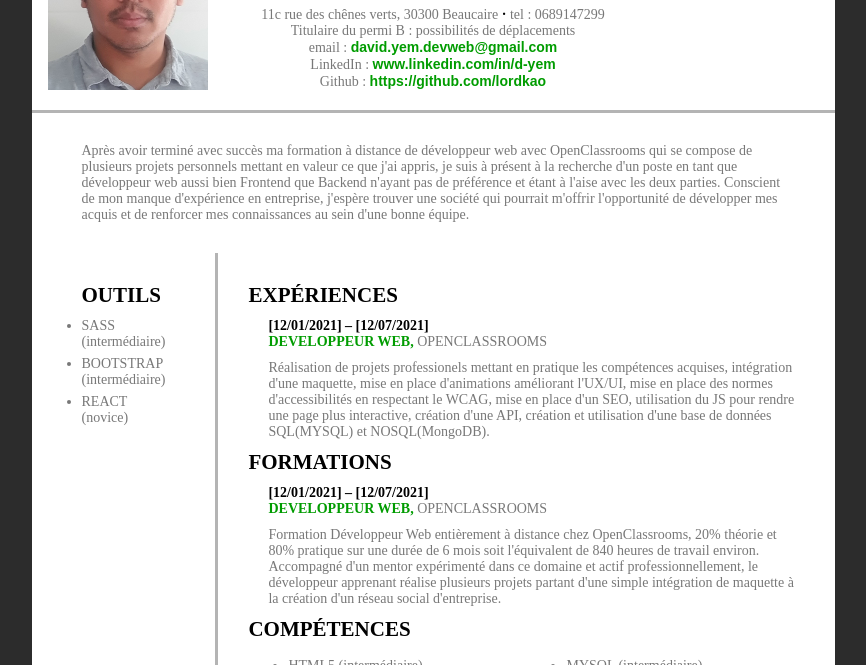
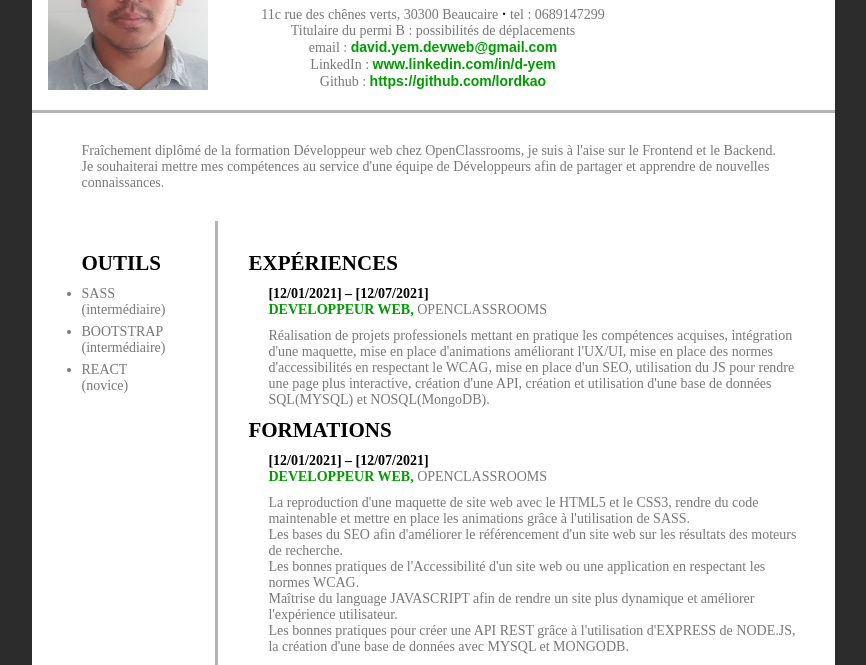
Before and after one commit to lordkao/CV_David_Yem, a plain HTML site: page index.html in a window 1280 px wide. Shown: the part 135-800 px from the top of the page, without its empty margins (207-1073 px from the left). Drawn offline with Linux system fonts and the light colour scheme.

Commit message:
modification text formation

```diff
--- a/index.html
+++ b/index.html
@@ -26,12 +26,8 @@
             </div>
         </header>
         <p id="presentation">
-            Après avoir terminé avec succès ma formation à distance de développeur web avec OpenClassrooms
-            qui se compose de plusieurs projets personnels mettant en valeur ce que j'ai appris, je suis à présent
-            à la recherche d'un poste en tant que développeur web aussi bien Frontend que Backend n'ayant
-            pas de préférence et étant à l'aise avec les deux parties. Conscient de mon manque d'expérience en
-            entreprise, j'espère trouver une société qui pourrait m'offrir l'opportunité de développer mes acquis
-            et de renforcer mes connaissances au sein d'une bonne équipe.
+            Fraîchement diplômé de la formation Développeur web chez OpenClassrooms, je suis à l'aise sur le Frontend et le Backend.<br>
+            Je souhaiterai mettre mes compétences au service d'une équipe de Développeurs afin de partager et apprendre de nouvelles connaissances.
         </p>
         <main class="main">
             <aside class="gutters">
@@ -66,10 +62,11 @@
                         <span>[12/01/2021] – [12/07/2021]<br></span>
                         <span class="experience-post">DEVELOPPEUR WEB,</span> OPENCLASSROOMS<br>
                         <p>
-                            Formation Développeur Web entièrement à distance chez OpenClassrooms, 20% théorie et 80% pratique
-                            sur une durée de 6 mois soit l'équivalent de 840 heures de travail environ. Accompagné d'un mentor
-                            expérimenté dans ce domaine et actif professionnellement, le développeur apprenant réalise plusieurs
-                            projets partant d'une simple intégration de maquette à la création d'un réseau social d'entreprise.
+                            La reproduction d'une maquette de site web avec le HTML5 et le CSS3, rendre du code maintenable et mettre en place les animations grâce à l'utilisation de SASS.<br>
+                            Les bases du SEO afin d'améliorer le référencement d'un site web sur les résultats des moteurs de recherche.<br>
+                            Les bonnes pratiques de l'Accessibilité d'un site web ou une application en respectant les normes WCAG.<br>
+                            Maîtrise du language JAVASCRIPT afin de rendre un site plus dynamique et améliorer l'expérience utilisateur.<br>
+                            Les bonnes pratiques pour créer une API REST grâce à l'utilisation d'EXPRESS de NODE.JS, la création d'une base de données avec MYSQL et MONGODB.
                         </p>
                     </div>
                 </div>
```
